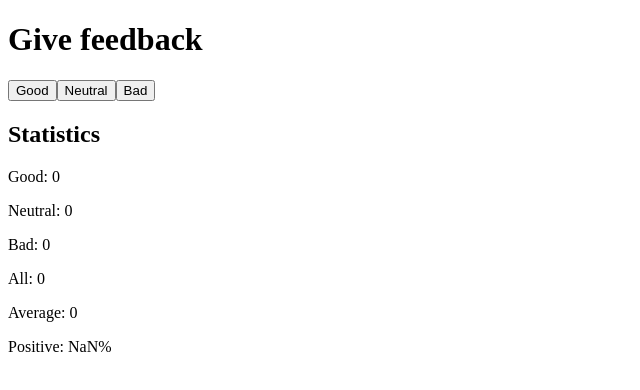
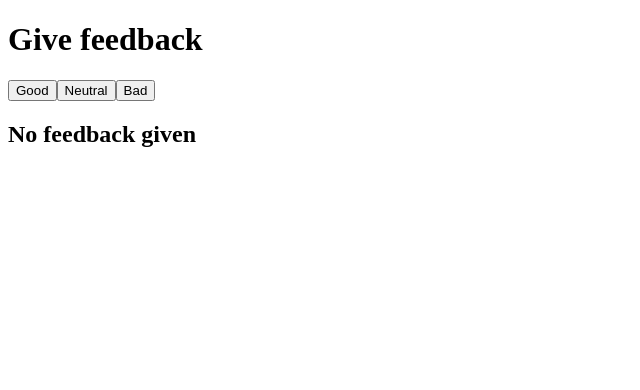
Before and after one commit to martineznacho4/FullStackOpen, a React (Create React App) app in the folder part1/: page / in a window 1280 px wide. Shown: the top 390 px of the page, without its empty margins (0-640 px from the left). Built offline with nearby package versions, Linux system fonts and the light colour scheme.

Commit message:
exercise 1.9

```diff
--- a/part1/src/App.js
+++ b/part1/src/App.js
@@ -1,8 +1,7 @@
 import { useState } from 'react'
 
-const Statistics = ({good, neutral, bad}) => {
-
-
+const Statistics = ({ good, neutral, bad }) => {
+  if (good !== 0 || neutral !== 0 || bad !== 0) {
     return (
       <>
         <h2>Statistics</h2>
@@ -10,14 +9,14 @@
         <p>Neutral: {neutral}</p>
         <p>Bad: {bad}</p>
         <p>All: {good + neutral + bad}</p>
-    <p>Average: {(good  - bad) }</p>
-    <p>Positive: {good/(good + neutral + bad) *100 }%</p>
-  </>)
-
-
+        <p>Average: {good - bad}</p>
+        <p>Positive: {(good / (good + neutral + bad)) * 100}%</p>
+      </>
+    );
+  } else {
+    return <h2>No feedback given</h2>;
   }
-
-
+};
 
 
 const App = () => {
@@ -25,9 +24,6 @@
   const [good, setGood] = useState(0)
   const [neutral, setNeutral] = useState(0)
   const [bad, setBad] = useState(0)
-
-
-
 
   return (
     <div>
```
Lines whose indentation alone changed are shown as unchanged.
